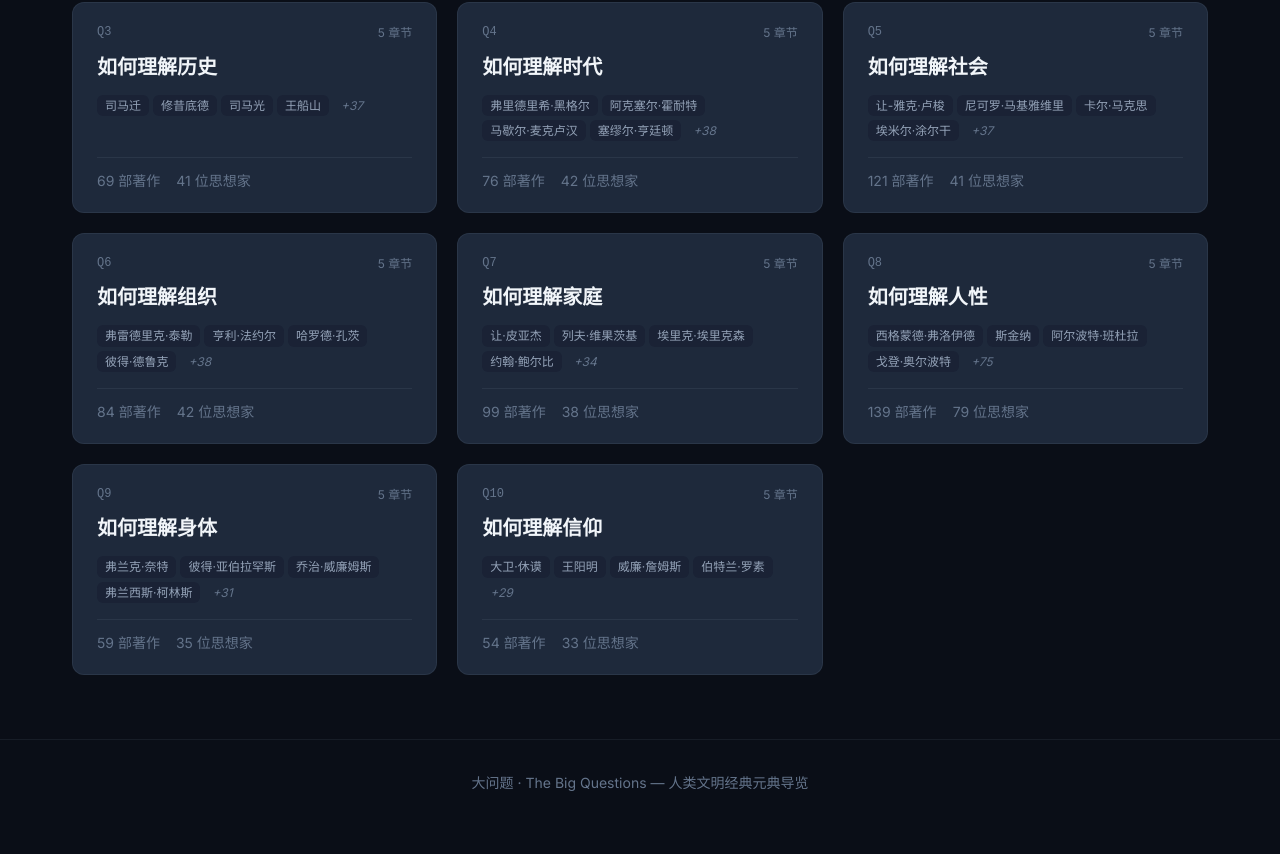
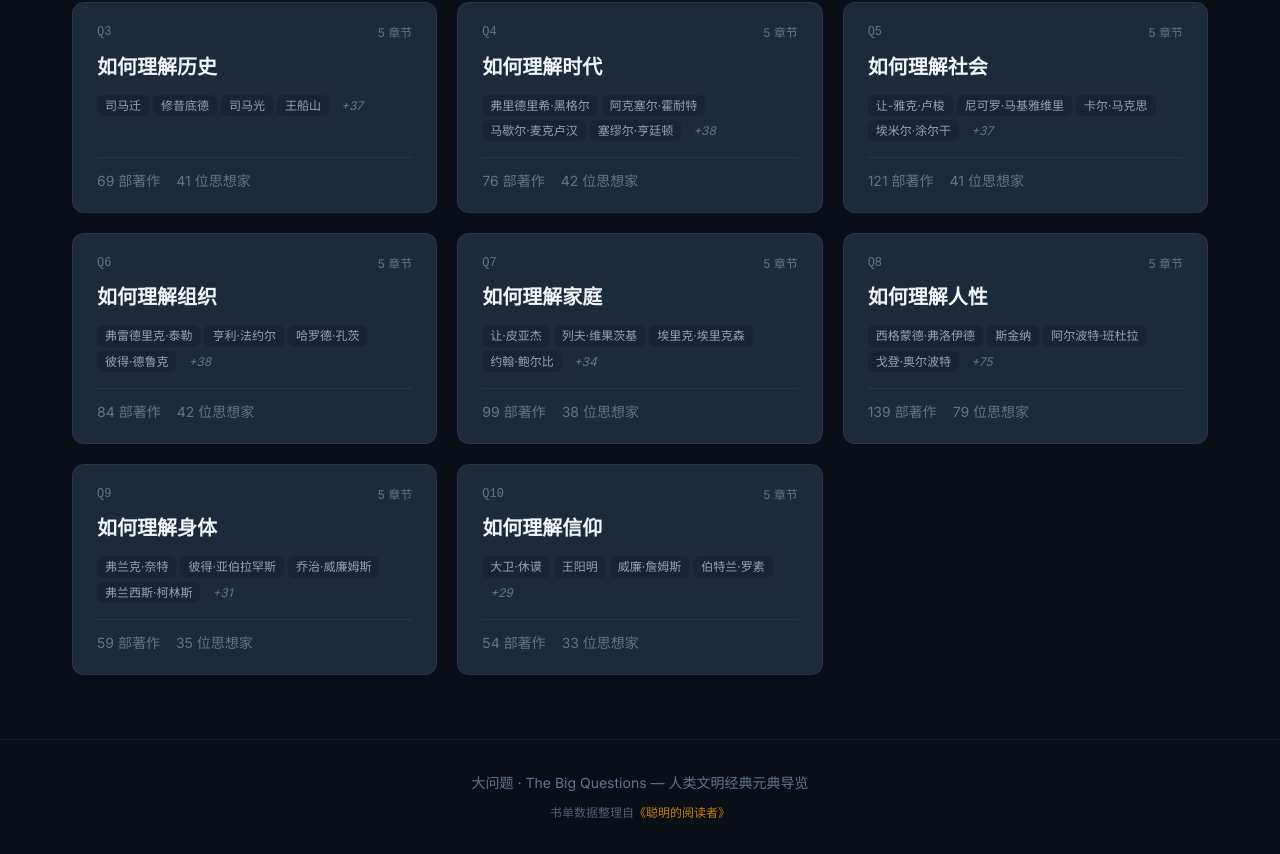
Before and after one commit to dengshu2/the-big-questions, a React (Vite) app: page / in a window 1280 px wide. Shown: the part 1187-2041 px from the top of the page. Before the commit the page ends 2014 px from the top, so only its background shows below. Built offline with nearby package versions, Linux system fonts and the light colour scheme.

Commit message:
fix: 修复移动端布局问题 & 添加数据来源
- 修复移动端思想家卡片/学科标题字体重合问题
- 修复移动端上一个/下一个导航排版错误（margin-left 未重置）
- README 和首页 footer 添加数据来源：《聪明的阅读者》豆瓣链接

```diff
--- a/src/App.css
+++ b/src/App.css
@@ -343,6 +343,26 @@
   color: var(--color-text-muted);
   font-size: var(--text-sm);
   border-top: 1px solid var(--color-border);
+  display: flex;
+  flex-direction: column;
+  gap: var(--space-2);
+}
+
+.footer-source {
+  font-size: var(--text-xs);
+  color: var(--color-text-muted);
+  opacity: 0.8;
+}
+
+.footer-source a {
+  color: var(--color-accent-gold);
+  text-decoration: none;
+  transition: color var(--transition-fast);
+}
+
+.footer-source a:hover {
+  color: var(--color-accent-blue);
+  text-decoration: underline;
 }
 
 /* --- Responsive --- */
--- a/src/App.tsx
+++ b/src/App.tsx
@@ -152,6 +152,12 @@ function App() {
       {/* Footer */}
       <footer className="footer">
         <p>大问题 · The Big Questions — 人类文明经典元典导览</p>
+        <p className="footer-source">
+          书单数据整理自
+          <a href="https://book.douban.com/subject/36359767/" target="_blank" rel="noopener noreferrer">
+            《聪明的阅读者》
+          </a>
+        </p>
       </footer>
     </div>
   )
--- a/src/pages/QuestionPage.css
+++ b/src/pages/QuestionPage.css
@@ -548,9 +548,15 @@
     margin-left: var(--space-7);
   }
 
+  .discipline-header {
+    flex-direction: column;
+    align-items: flex-start;
+    gap: var(--space-2);
+  }
+
   .discipline-header-right {
     flex-direction: column;
-    align-items: flex-end;
+    align-items: flex-start;
     gap: var(--space-1);
   }
 
@@ -562,6 +568,16 @@
     flex-direction: column;
     align-items: flex-start;
     gap: var(--space-2);
+  }
+
+  .thinker-info {
+    flex-wrap: wrap;
+    gap: var(--space-1) var(--space-2);
+  }
+
+  .thinker-name-en {
+    white-space: normal;
+    word-break: break-word;
   }
 
   .thinker-meta {
@@ -578,6 +594,7 @@
   }
 
   .question-nav-link.next {
+    margin-left: 0;
     text-align: left;
   }
 }
```
Also changed, not shown: 1 other file (tests, documents, lock files or other folders).
